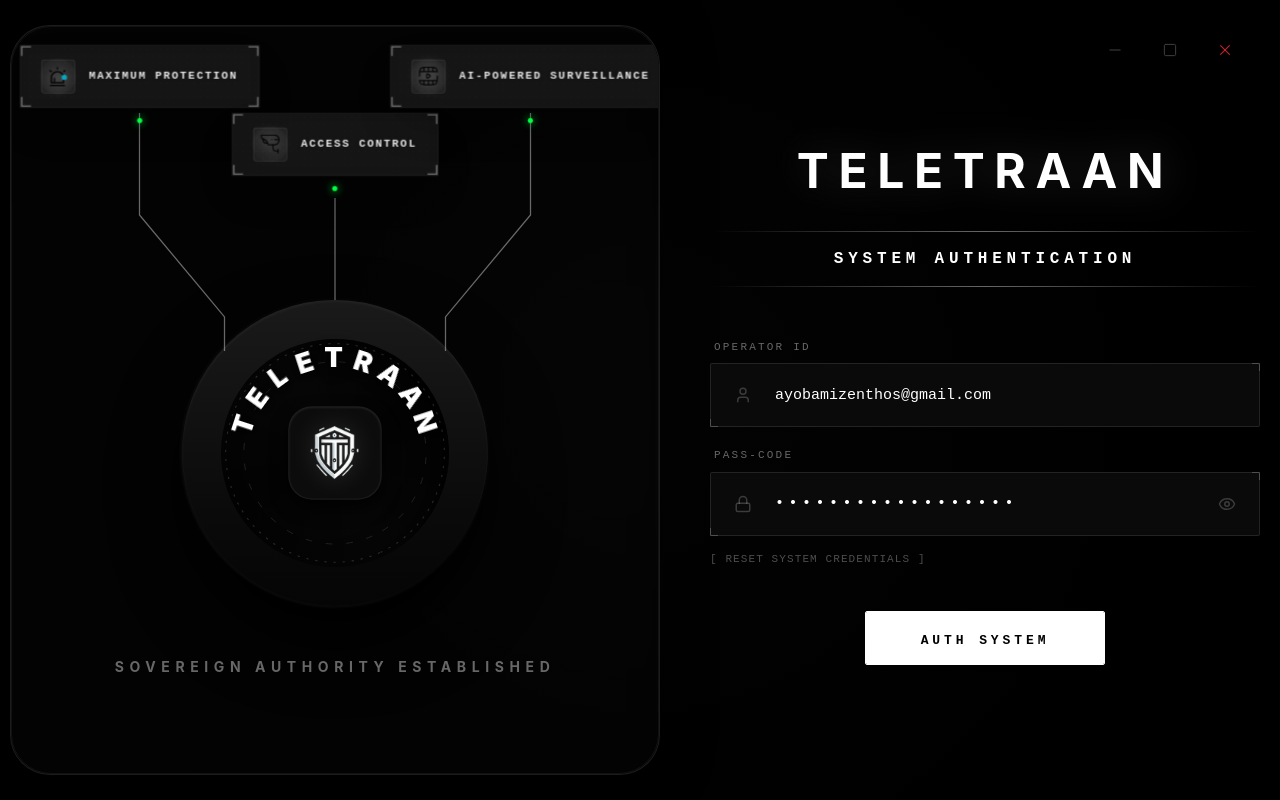
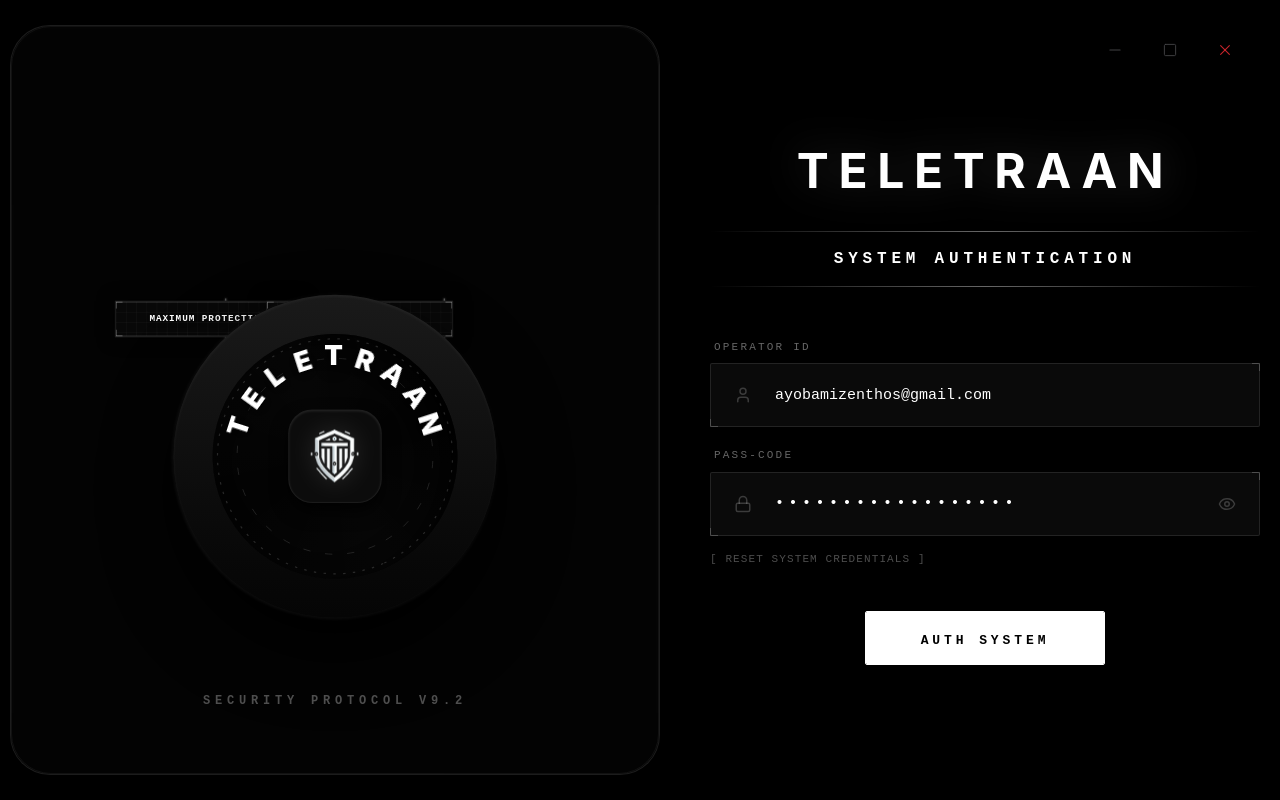
Before and after one commit to ayobamizenthos/TeletraanOS, a React (Vite) app: page / in a window 1280 px wide. Built offline with nearby package versions, Linux system fonts and the light colour scheme.

Commit message:
style: implement image-exact sharp login diagram

```diff
--- a/src/components/Login.jsx
+++ b/src/components/Login.jsx
@@ -22,45 +22,41 @@ const Login = ({ onLogin }) => {
         }, 800);
     };
 
-    // Component for the "Grids" (Tactical Labels)
-    const DiagramGridNode = ({ icon, text, delay = 0 }) => (
+    // New "Image-Exact" Grid Node - No icons, just bold text in a HUD box
+    const DiagramGridNode = ({ text, delay = 0, align = "center", width = "auto" }) => (
         <motion.div
-            initial={{ opacity: 0, scale: 0.9, y: 10 }}
-            animate={{ opacity: 1, scale: 1, y: 0 }}
-            transition={{ delay, duration: 0.8, ease: [0.22, 1, 0.36, 1] }}
-            className="flex flex-col items-center gap-3 relative"
+            initial={{ opacity: 0, y: -20 }}
+            animate={{ opacity: 1, y: 0 }}
+            transition={{ delay, duration: 0.8, ease: "easeOut" }}
+            className="flex flex-col items-center gap-0 relative"
+            style={{ width: width === "auto" ? "auto" : width }}
         >
-            {/* HUD Container */}
-            <div className="relative bg-[#1A1A1A]/80 backdrop-blur-md px-6 py-4 border border-white/5 shadow-2xl flex items-center gap-4 group overflow-hidden">
-                {/* Tactical Corners */}
-                <div className="absolute top-0 left-0 w-3 h-3 border-t-2 border-l-2 border-white/40 group-hover:border-[#00FF41] transition-colors" />
-                <div className="absolute top-0 right-0 w-3 h-3 border-t-2 border-r-2 border-white/40 group-hover:border-[#00FF41] transition-colors" />
-                <div className="absolute bottom-0 left-0 w-3 h-3 border-b-2 border-l-2 border-white/40 group-hover:border-[#00FF41] transition-colors" />
-                <div className="absolute bottom-0 right-0 w-3 h-3 border-b-2 border-r-2 border-white/40 group-hover:border-[#00FF41] transition-colors" />
+            {/* The Main HUD Box */}
+            <div className="relative w-full bg-[#080808] px-6 py-3 border border-white/10 shadow-[0_0_20px_rgba(0,0,0,0.8)] flex items-center justify-center overflow-hidden">
 
-                {/* Subtle Grid Background */}
-                <div className="absolute inset-0 opacity-5 pointer-events-none"
-                    style={{ backgroundImage: 'radial-gradient(#fff 1px, transparent 0)', backgroundSize: '8px 8px' }}
+                {/* 1. Internal Grid Texture */}
+                <div className="absolute inset-0 opacity-10 pointer-events-none"
+                    style={{
+                        backgroundImage: 'linear-gradient(rgba(255,255,255,0.3) 1px, transparent 1px), linear-gradient(90deg, rgba(255,255,255,0.3) 1px, transparent 1px)',
+                        backgroundSize: '12px 12px'
+                    }}
                 />
 
-                {/* Icon Assembly */}
-                <div className="relative w-10 h-10 flex items-center justify-center bg-white/5 rounded-sm border border-white/10 group-hover:border-[#00FF41]/30 transition-all">
-                    <img src={icon} className="w-6 h-6 filter invert brightness-[2] drop-shadow-[0_0_8px_rgba(255,255,255,0.5)]" alt="Icon" />
-                    <motion.div
-                        animate={{ scale: [1, 1.2, 1], opacity: [0.3, 0.6, 0.3] }}
-                        transition={{ duration: 2, repeat: Infinity, ease: "easeInOut" }}
-                        className="absolute inset-0 bg-white/5 rounded-full"
-                    />
-                </div>
+                {/* 2. Top/Bottom Gradient Fades (Glass Effect) */}
+                <div className="absolute inset-x-0 top-0 h-[1px] bg-white/20" />
+                <div className="absolute inset-x-0 bottom-0 h-[1px] bg-white/20" />
 
-                {/* Text */}
-                <span className="text-[13px] text-white/90 font-mono font-bold tracking-[0.15em] uppercase whitespace-nowrap drop-shadow-sm select-none">
+                {/* 3. Corner Brackets (Grey/White) */}
+                <div className="absolute top-0 left-0 w-2 h-2 border-t border-l border-white/40" />
+                <div className="absolute top-0 right-0 w-2 h-2 border-t border-r border-white/40" />
+                <div className="absolute bottom-0 left-0 w-2 h-2 border-b border-l border-white/40" />
+                <div className="absolute bottom-0 right-0 w-2 h-2 border-b border-r border-white/40" />
+
+                {/* 4. Text Content */}
+                <span className="relative z-10 text-[11px] text-white font-mono font-bold tracking-[0.1em] uppercase whitespace-nowrap drop-shadow-md">
                     {text}
                 </span>
             </div>
-
-            {/* Status Pulse */}
-            <div className="w-1.5 h-1.5 bg-[#00FF41] rounded-full shadow-[0_0_10px_#00FF41] animate-pulse" />
         </motion.div>
     );
 
@@ -79,7 +75,9 @@ const Login = ({ onLogin }) => {
 
             {/* Background Atmosphere */}
             <div className="absolute inset-0 bg-black z-0" />
-            <div className="absolute inset-0 opacity-10 bg-[radial-gradient(circle_at_center,#222_0%,transparent_70%)] pointer-events-none" />
+
+            {/* Subtle Vignette & Grain */}
+            <div className="absolute inset-0 pointer-events-none opacity-20 bg-[radial-gradient(circle_at_center,transparent_0%,#000_100%)]" />
 
             <div className="w-full max-w-[1400px] h-[800px] flex flex-col lg:flex-row items-center justify-center lg:justify-between relative z-10 px-10 lg:px-20">
 
@@ -92,13 +90,14 @@ const Login = ({ onLogin }) => {
                     <div className="relative w-full h-full flex items-center justify-center scale-[0.85] origin-top">
 
                         {/* CENTRAL HUB - THE DIAL */}
-                        <div className="relative w-[360px] h-[360px] rounded-full bg-[#080808] shadow-[0_40px_80px_rgba(0,0,0,1),inset_0_0_40px_rgba(255,255,255,0.02)] flex items-center justify-center mt-10">
+                        {/* Lowered closer to bottom to match image proportions */}
+                        <div className="absolute bottom-[80px] w-[380px] h-[380px] rounded-full bg-[#080808] shadow-[0_40px_80px_rgba(0,0,0,1)] flex items-center justify-center z-10">
 
                             {/* Outer Glow Ring */}
                             <div className="absolute inset-[-2px] rounded-full bg-gradient-to-tr from-white/10 to-transparent opacity-50 blur-[1px]" />
                             <div className="absolute inset-0 rounded-full bg-gradient-to-b from-[#1a1a1a] to-[#050505] shadow-[inset_0_2px_4px_rgba(255,255,255,0.05)]" />
 
-                            {/* ROTATING RING BACKGROUND - CINEMATIC ROLL */}
+                            {/* ROTATING RING BACKGROUND */}
                             <motion.div
                                 className="absolute inset-0 flex items-center justify-center pointer-events-none"
                                 animate={{ rotate: 360 }}
@@ -121,7 +120,7 @@ const Login = ({ onLogin }) => {
                                     { char: 'A', deg: 36 }, { char: 'A', deg: 54 }, { char: 'N', deg: 72 }
                                 ].map((item, i) => (
                                     <span key={i} className="absolute text-[32px] font-sans text-white font-black tracking-widest drop-shadow-[0_4px_8px_rgba(0,0,0,1)]"
-                                        style={{ transform: `rotate(${item.deg}deg) translateY(-112px)` }}>
+                                        style={{ transform: `rotate(${item.deg}deg) translateY(-118px)` }}>
                                         {item.char}
                                     </span>
                                 ))}
@@ -138,62 +137,89 @@ const Login = ({ onLogin }) => {
                                 />
                             </div>
 
-                            {/* SHARP CONNECTING LINES (SVG MOTION PATHS) */}
-                            <svg className="absolute top-[-260px] left-1/2 transform -translate-x-1/2 w-[700px] h-[500px] pointer-events-none z-0 overflow-visible">
-                                {/* Left Line */}
+                        </div>
+
+                        {/* NEW SHARP CONNECTING LINES (SVG MATCHING IMAGE) */}
+                        {/*
+                           Coordinates Logic (approx 700x600 viewBox):
+                           Center X = 350
+                           Dial Top Y = ~350 (Since dial is bottom aligned)
+
+                           Left Box Bottom: x=120, y=100
+                           Right Box Bottom: x=580, y=100
+                           Center Box Bottom: x=350, y=200
+                        */}
+                        <svg className="absolute w-full h-full pointer-events-none z-0 overflow-visible" viewBox="0 0 700 800">
+                            <defs>
+                                <filter id="glow" x="-20%" y="-20%" width="140%" height="140%">
+                                    <feGaussianBlur stdDeviation="2" result="blur" />
+                                    <feComposite in="SourceGraphic" in2="blur" operator="over" />
+                                </filter>
+                                <linearGradient id="line-gradient" x1="0%" y1="0%" x2="0%" y2="100%">
+                                    <stop offset="0%" stopColor="#FFFFFF" stopOpacity="0.8" />
+                                    <stop offset="100%" stopColor="#FFFFFF" stopOpacity="0.1" />
+                                </linearGradient>
+                            </defs>
+
+                            {/* Left Line: Down -> Diagonal In -> Down */}
                             <motion.path
-                                    d="M 120,40 V 160 L 220,280 V 320"
+                                d="M 175,180 V 320 L 280,450 V 500"
                                 fill="none"
-                                    stroke="white"
-                                    strokeWidth="1.5"
+                                stroke="url(#line-gradient)"
+                                strokeWidth="2"
+                                filter="url(#glow)"
                                 initial={{ pathLength: 0, opacity: 0 }}
-                                    animate={{ pathLength: 1, opacity: 0.4 }}
+                                animate={{ pathLength: 1, opacity: 0.6 }}
                                 transition={{ duration: 1.5, delay: 0.5, ease: "easeInOut" }}
                             />
-                                {/* Right Line */}
+
+                            {/* Right Line: Down -> Diagonal In -> Down */}
                             <motion.path
-                                    d="M 580,40 V 160 L 480,280 V 320"
+                                d="M 525,180 V 320 L 420,450 V 500"
                                 fill="none"
-                                    stroke="white"
-                                    strokeWidth="1.5"
+                                stroke="url(#line-gradient)"
+                                strokeWidth="2"
+                                filter="url(#glow)"
                                 initial={{ pathLength: 0, opacity: 0 }}
-                                    animate={{ pathLength: 1, opacity: 0.4 }}
+                                animate={{ pathLength: 1, opacity: 0.6 }}
                                 transition={{ duration: 1.5, delay: 0.7, ease: "easeInOut" }}
                             />
-                                {/* Center Line */}
+
+                            {/* Center Line: Straight Down */}
                             <motion.path
-                                    d="M 350,140 V 260"
+                                d="M 350,300 V 460"
                                 fill="none"
-                                    stroke="white"
-                                    strokeWidth="1.5"
+                                stroke="url(#line-gradient)"
+                                strokeWidth="2"
+                                filter="url(#glow)"
                                 initial={{ pathLength: 0, opacity: 0 }}
-                                    animate={{ pathLength: 1, opacity: 0.4 }}
-                                    transition={{ duration: 1, delay: 0.9, ease: "easeInOut" }}
+                                animate={{ pathLength: 1, opacity: 0.6 }}
+                                transition={{ duration: 1.2, delay: 0.9, ease: "easeInOut" }}
                             />
                         </svg>
 
-                            {/* TACTICAL GRIDS (THE LABELS) */}
-                            {/* Left (Smart Analysis) */}
-                            <div className="absolute top-[-300px] left-[calc(50%-230px)] transform -translate-x-1/2">
-                                <DiagramGridNode icon={saIcon} text="Maximum Protection" delay={1.2} />
+                        {/* TACTICAL GRIDS (THE LABELS) - POSITIONED TO MATCH LINES */}
+
+                        {/* Left (Maximum Protection) - Higher up */}
+                        <div className="absolute top-[135px] left-[175px] transform -translate-x-1/2">
+                            <DiagramGridNode text="MAXIMUM PROTECTION" delay={1.2} width="220px" />
                         </div>
 
-                            {/* Center (Device Management) */}
-                            <div className="absolute top-[-220px] left-1/2 transform -translate-x-1/2">
-                                <DiagramGridNode icon={dmIcon} text="Access Control" delay={1.4} />
+                        {/* Center (Access Control) - Middle */}
+                        <div className="absolute top-[255px] left-[350px] transform -translate-x-1/2">
+                            <DiagramGridNode text="ACCESS CONTROL" delay={1.4} width="200px" />
                         </div>
 
-                            {/* Right (Risk Factor) */}
-                            <div className="absolute top-[-300px] left-[calc(50%+230px)] transform -translate-x-1/2">
-                                <DiagramGridNode icon={rfIcon} text="AI-Powered Surveillance" delay={1.6} />
+                        {/* Right (AI Surveillance) - Higher up */}
+                        <div className="absolute top-[135px] right-[75px] transform -translate-x-1/2">
+                            <DiagramGridNode text="AI SURVEILLANCE" delay={1.6} width="220px" />
                         </div>
 
                     </div>
-                    </div>
 
                     {/* Footer Text */}
-                    <div className="absolute bottom-24 left-0 right-0 text-center pointer-events-none">
-                        <span className="text-[14px] font-bold text-white/40 tracking-[0.4em] uppercase">Sovereign Authority Established</span>
+                    <div className="absolute bottom-16 left-0 right-0 text-center pointer-events-none">
+                        <span className="text-[12px] font-mono font-bold text-white/30 tracking-[0.4em] uppercase">Security Protocol v9.2</span>
                     </div>
 
                 </div>
```
Also changed, not shown: src/App.jsx (+4 -6 lines). Lines whose indentation alone changed are shown as unchanged.
